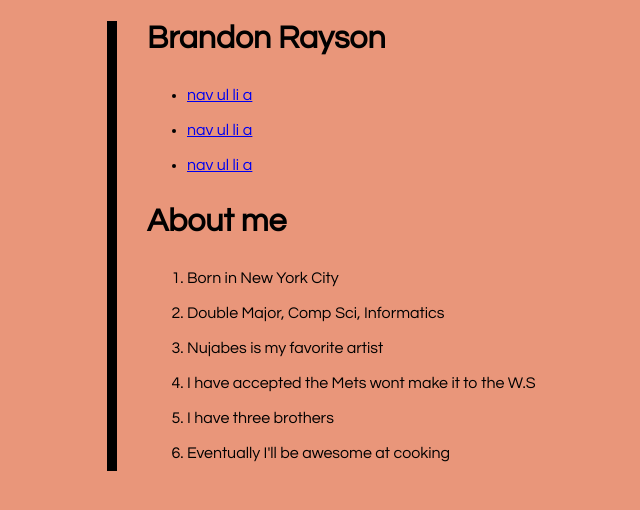
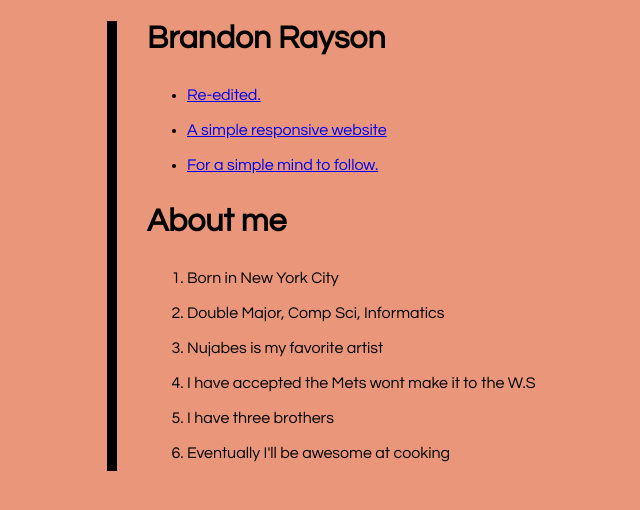
Before and after one commit to 9one9/my-responsive-facts, a plain HTML site: page mediaQueries.html in a window 1280 px wide. Shown: the whole page, without its empty margins (238-878 px from the left). Drawn offline with nearby package versions, Linux system fonts and the light colour scheme; a script that the page names is missing.

Commit message:
Update mediaQueries.html

```diff
--- a/mediaQueries.html
+++ b/mediaQueries.html
@@ -19,9 +19,9 @@
                 <h1 class="title">Brandon Rayson</h1>
                 <nav>
                     <ul>
-                        <li><a href="#">nav ul li a</a></li>
-                        <li><a href="#">nav ul li a</a></li>
-                        <li><a href="#">nav ul li a</a></li>
+                        <li><a href="#">Re-edited. </a></li>
+                        <li><a href="#">A simple responsive website</a></li>
+                        <li><a href="#">For a simple mind to follow.</a></li>
                     </ul>
                 </nav>
             </header>
```
